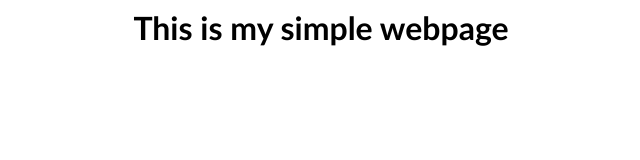
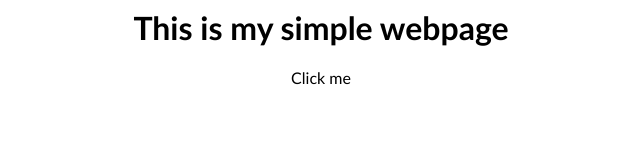
Before and after one commit to ronliang6/COMP_2800_Feature_Branch_Workflow, a plain HTML site: page index.html in a window 1280 px wide. Shown: the full height of the page, 319-959 px from the left. Drawn offline with Linux system fonts and the light colour scheme.

Commit message:
Changed content to be clickable.

```diff
--- a/index.html
+++ b/index.html
@@ -4,7 +4,7 @@
     </head>
 <body>
     <h1 id="title">This is my simple webpage</h1>
-    <div class="content">
+    <div class="content clickable"> Click me
     </div>
 </body>
 </html>
--- a/style.css
+++ b/style.css
@@ -9,3 +9,6 @@
     width: 800px;
     text-align: center;
 }
+.clickable {
+    cursor:hand;
+}
```
